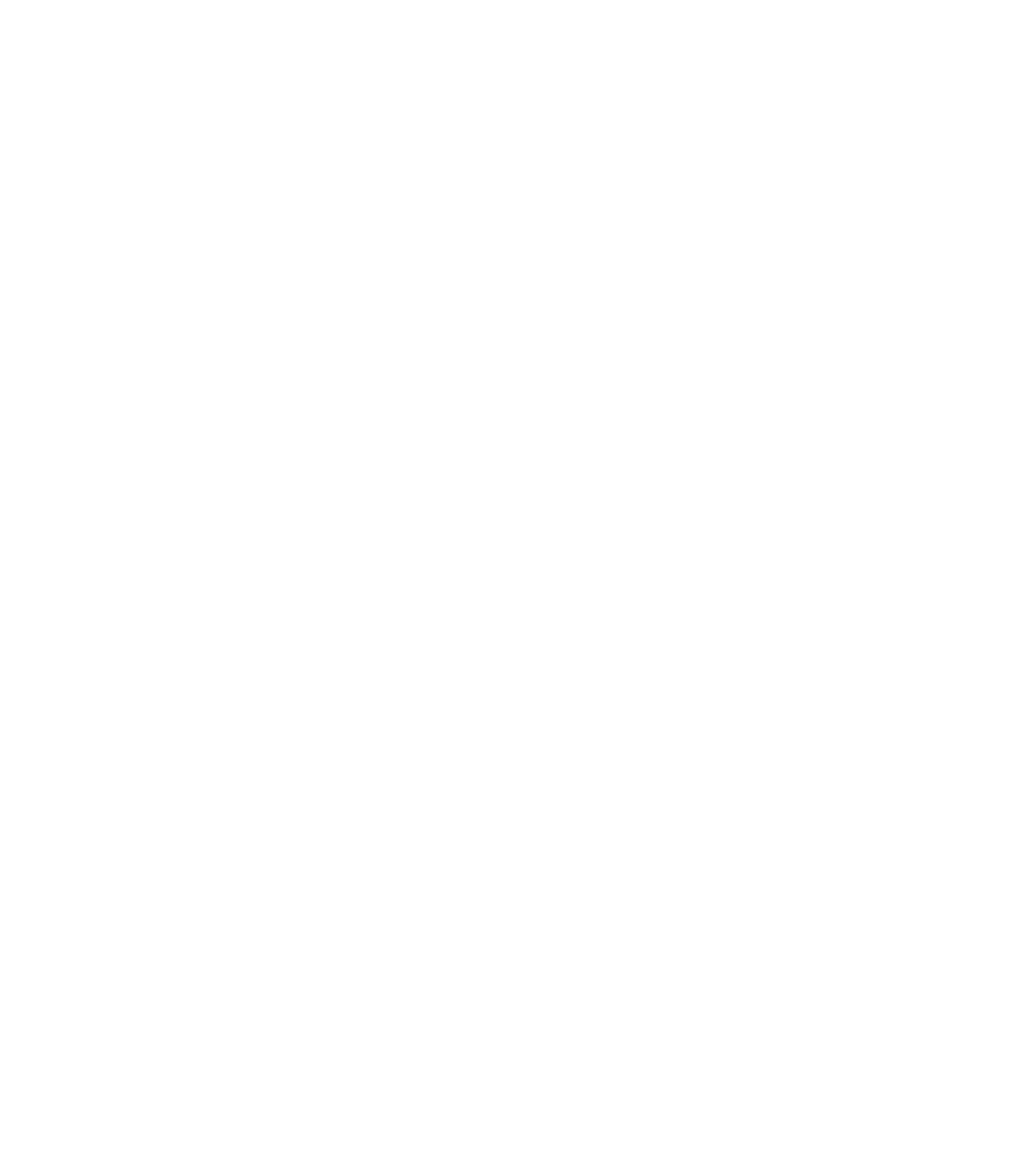
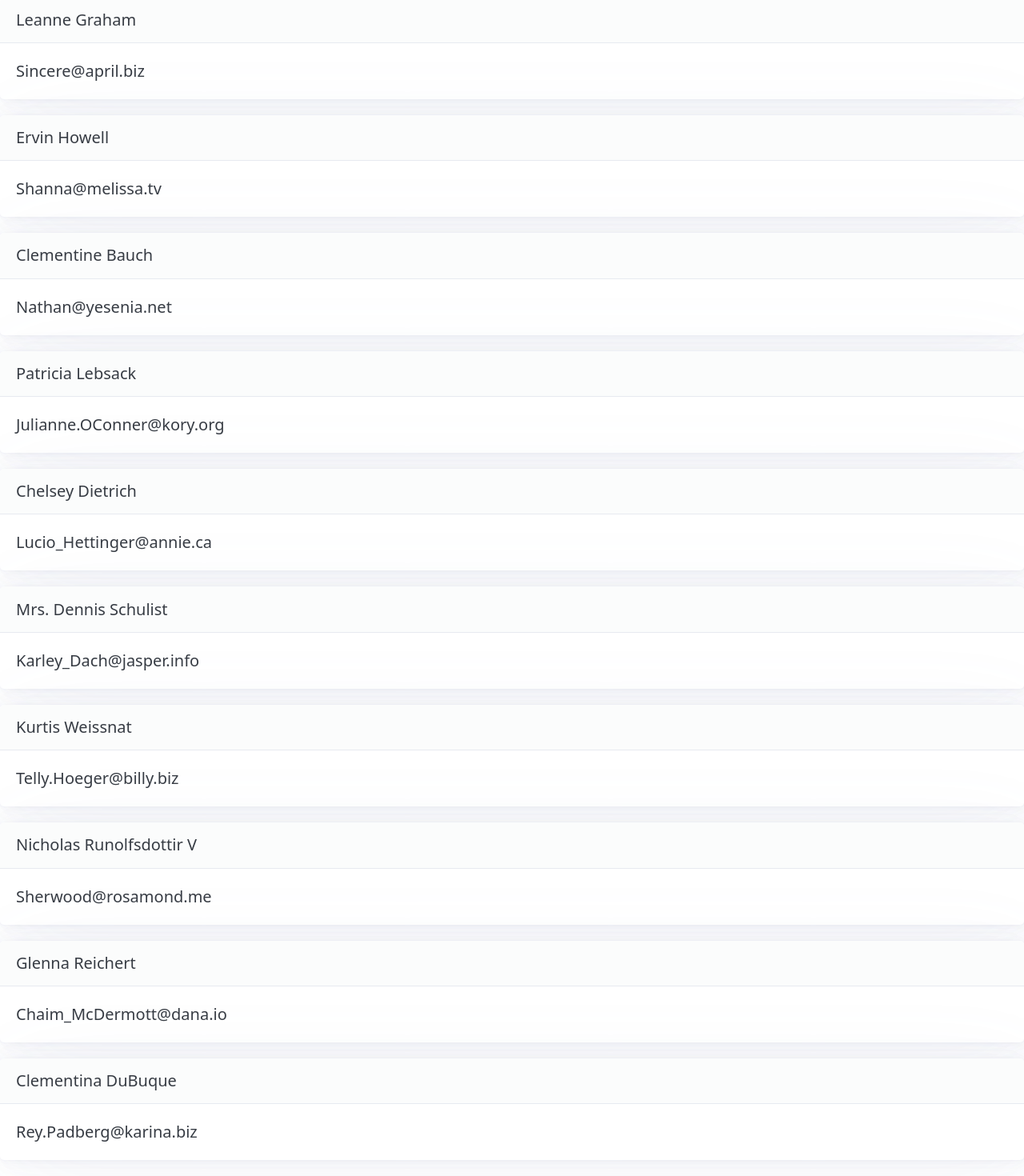
Before and after one commit to dferhod/angular-formation, an Angular app: page / in a window 1280 px wide. Shown: the part 398-1868 px from the top of the page at 80% size. Before the commit the page ends 800 px from the top, so only its background shows below. Built offline with nearby package versions, Linux system fonts and the light colour scheme.

Commit message:
user card

```diff
--- a/angular.json
+++ b/angular.json
@@ -27,7 +27,8 @@
               }
             ],
             "styles": [
-              "src/styles.css"
+              "src/styles.css",
+              "@picocss/pico/css/pico.min.css"
             ],
             "scripts": []
           },
--- a/package.json
+++ b/package.json
@@ -18,6 +18,7 @@
     "@angular/platform-browser": "^18.2.0",
     "@angular/platform-browser-dynamic": "^18.2.0",
     "@angular/router": "^18.2.0",
+    "@picocss/pico": "^2.0.6",
     "rxjs": "~7.8.0",
     "tslib": "^2.3.0",
     "zone.js": "~0.14.10"
--- /dev/null
+++ b/src/app/core/interfaces/user.ts
@@ -0,0 +1,10 @@
+export interface User {
+    id: number
+    name: string
+    username: string
+    email: string
+    address?: any
+    phone?: string
+    website?: string
+    company?: any
+}
--- /dev/null
+++ b/src/app/features/users/user-card.component.ts
@@ -0,0 +1,16 @@
+import { Component, Input } from "@angular/core";
+import { User } from "../../core/interfaces/user";
+
+@Component({
+    selector: 'app-user-card',
+    template: `
+        <article>
+            <header>{{ user.name }}</header>
+            {{ user.email }}
+        </article>
+    `,
+    standalone: true
+})
+export class UserCardComponent {
+    @Input() user: User = {} as User
+}
--- a/src/app/features/users/users.component.html
+++ b/src/app/features/users/users.component.html
@@ -1 +1,5 @@
 <h1>Users</h1>
+
+@for (u of users ; track u.id) {
+    <app-user-card [user]="u" />
+}
--- a/src/app/features/users/users.component.ts
+++ b/src/app/features/users/users.component.ts
@@ -1,8 +1,244 @@
-import { Component } from "@angular/core";
+import { Component } from '@angular/core';
+import { UserCardComponent } from './user-card.component';
+import { User } from '../../core/interfaces/user';
 
 @Component({
-    selector: 'app-users',
-    templateUrl: './users.component.html',
-    standalone: true
+  selector: 'app-users',
+  templateUrl: './users.component.html',
+  standalone: true,
+  imports: [UserCardComponent]
 })
-export class UsersComponent {}
+export class UsersComponent {
+  users: User[] = [
+    {
+      id: 1,
+      name: 'Leanne Graham',
+      username: 'Bret',
+      email: 'Sincere@april.biz',
+      address: {
+        street: 'Kulas Light',
+        suite: 'Apt. 556',
+        city: 'Gwenborough',
+        zipcode: '92998-3874',
+        geo: {
+          lat: '-37.3159',
+          lng: '81.1496',
+        },
+      },
+      phone: '1-770-736-8031 x56442',
+      website: 'hildegard.org',
+      company: {
+        name: 'Romaguera-Crona',
+        catchPhrase: 'Multi-layered client-server neural-net',
+        bs: 'harness real-time e-markets',
+      },
+    },
+    {
+      id: 2,
+      name: 'Ervin Howell',
+      username: 'Antonette',
+      email: 'Shanna@melissa.tv',
+      address: {
+        street: 'Victor Plains',
+        suite: 'Suite 879',
+        city: 'Wisokyburgh',
+        zipcode: '90566-7771',
+        geo: {
+          lat: '-43.9509',
+          lng: '-34.4618',
+        },
+      },
+      phone: '010-692-6593 x09125',
+      website: 'anastasia.net',
+      company: {
+        name: 'Deckow-Crist',
+        catchPhrase: 'Proactive didactic contingency',
+        bs: 'synergize scalable supply-chains',
+      },
+    },
+    {
+      id: 3,
+      name: 'Clementine Bauch',
+      username: 'Samantha',
+      email: 'Nathan@yesenia.net',
+      address: {
+        street: 'Douglas Extension',
+        suite: 'Suite 847',
+        city: 'McKenziehaven',
+        zipcode: '59590-4157',
+        geo: {
+          lat: '-68.6102',
+          lng: '-47.0653',
+        },
+      },
+      phone: '1-463-123-4447',
+      website: 'ramiro.info',
+      company: {
+        name: 'Romaguera-Jacobson',
+        catchPhrase: 'Face to face bifurcated interface',
+        bs: 'e-enable strategic applications',
+      },
+    },
+    {
+      id: 4,
+      name: 'Patricia Lebsack',
+      username: 'Karianne',
+      email: 'Julianne.OConner@kory.org',
+      address: {
+        street: 'Hoeger Mall',
+        suite: 'Apt. 692',
+        city: 'South Elvis',
+        zipcode: '53919-4257',
+        geo: {
+          lat: '29.4572',
+          lng: '-164.2990',
+        },
+      },
+      phone: '493-170-9623 x156',
+      website: 'kale.biz',
+      company: {
+        name: 'Robel-Corkery',
+        catchPhrase: 'Multi-tiered zero tolerance productivity',
+        bs: 'transition cutting-edge web services',
+      },
+    },
+    {
+      id: 5,
+      name: 'Chelsey Dietrich',
+      username: 'Kamren',
+      email: 'Lucio_Hettinger@annie.ca',
+      address: {
+        street: 'Skiles Walks',
+        suite: 'Suite 351',
+        city: 'Roscoeview',
+        zipcode: '33263',
+        geo: {
+          lat: '-31.8129',
+          lng: '62.5342',
+        },
+      },
+      phone: '(254)954-1289',
+      website: 'demarco.info',
+      company: {
+        name: 'Keebler LLC',
+        catchPhrase: 'User-centric fault-tolerant solution',
+        bs: 'revolutionize end-to-end systems',
+      },
+    },
+    {
+      id: 6,
+      name: 'Mrs. Dennis Schulist',
+      username: 'Leopoldo_Corkery',
+      email: 'Karley_Dach@jasper.info',
+      address: {
+        street: 'Norberto Crossing',
+        suite: 'Apt. 950',
+        city: 'South Christy',
+        zipcode: '23505-1337',
+        geo: {
+          lat: '-71.4197',
+          lng: '71.7478',
+        },
+      },
+      phone: '1-477-935-8478 x6430',
+      website: 'ola.org',
+      company: {
+        name: 'Considine-Lockman',
+        catchPhrase: 'Synchronised bottom-line interface',
+        bs: 'e-enable innovative applications',
+      },
+    },
+    {
+      id: 7,
+      name: 'Kurtis Weissnat',
+      username: 'Elwyn.Skiles',
+      email: 'Telly.Hoeger@billy.biz',
+      address: {
+        street: 'Rex Trail',
+        suite: 'Suite 280',
+        city: 'Howemouth',
+        zipcode: '58804-1099',
+        geo: {
+          lat: '24.8918',
+          lng: '21.8984',
+        },
+      },
+      phone: '210.067.6132',
+      website: 'elvis.io',
+      company: {
+        name: 'Johns Group',
+        catchPhrase: 'Configurable multimedia task-force',
+        bs: 'generate enterprise e-tailers',
+      },
+    },
+    {
+      id: 8,
+      name: 'Nicholas Runolfsdottir V',
+      username: 'Maxime_Nienow',
+      email: 'Sherwood@rosamond.me',
+      address: {
+        street: 'Ellsworth Summit',
+        suite: 'Suite 729',
+        city: 'Aliyaview',
+        zipcode: '45169',
+        geo: {
+          lat: '-14.3990',
+          lng: '-120.7677',
+        },
+      },
+      phone: '586.493.6943 x140',
+      website: 'jacynthe.com',
+      company: {
+        name: 'Abernathy Group',
+        catchPhrase: 'Implemented secondary concept',
+        bs: 'e-enable extensible e-tailers',
+      },
+    },
+    {
+      id: 9,
+      name: 'Glenna Reichert',
+      username: 'Delphine',
+      email: 'Chaim_McDermott@dana.io',
+      address: {
+        street: 'Dayna Park',
+        suite: 'Suite 449',
+        city: 'Bartholomebury',
+        zipcode: '76495-3109',
+        geo: {
+          lat: '24.6463',
+          lng: '-168.8889',
+        },
+      },
+      phone: '(775)976-6794 x41206',
+      website: 'conrad.com',
+      company: {
+        name: 'Yost and Sons',
+        catchPhrase: 'Switchable contextually-based project',
+        bs: 'aggregate real-time technologies',
+      },
+    },
+    {
+      id: 10,
+      name: 'Clementina DuBuque',
+      username: 'Moriah.Stanton',
+      email: 'Rey.Padberg@karina.biz',
+      address: {
+        street: 'Kattie Turnpike',
+        suite: 'Suite 198',
+        city: 'Lebsackbury',
+        zipcode: '31428-2261',
+        geo: {
+          lat: '-38.2386',
+          lng: '57.2232',
+        },
+      },
+      phone: '024-648-3804',
+      website: 'ambrose.net',
+      company: {
+        name: 'Hoeger LLC',
+        catchPhrase: 'Centralized empowering task-force',
+        bs: 'target end-to-end models',
+      },
+    },
+  ];
+}
```
Also changed, not shown: 1 other file (tests, documents, lock files or other folders).
